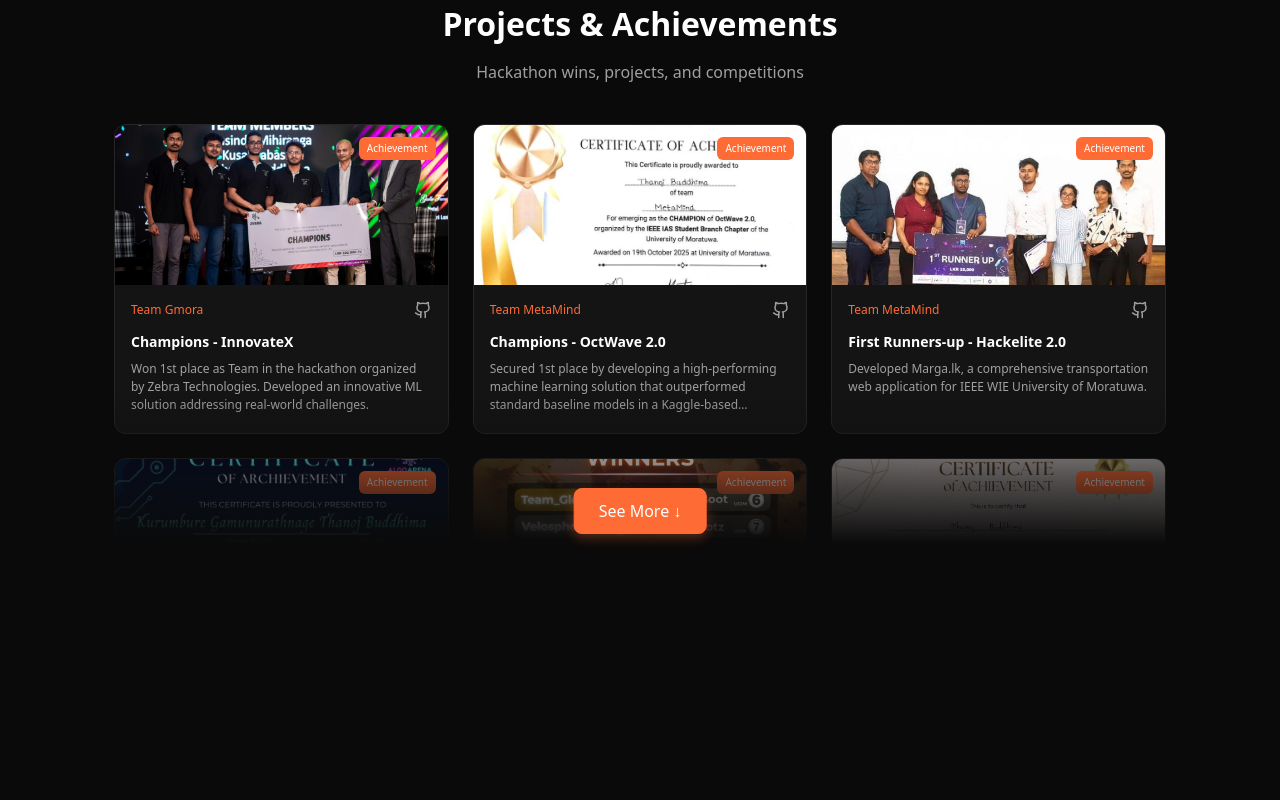
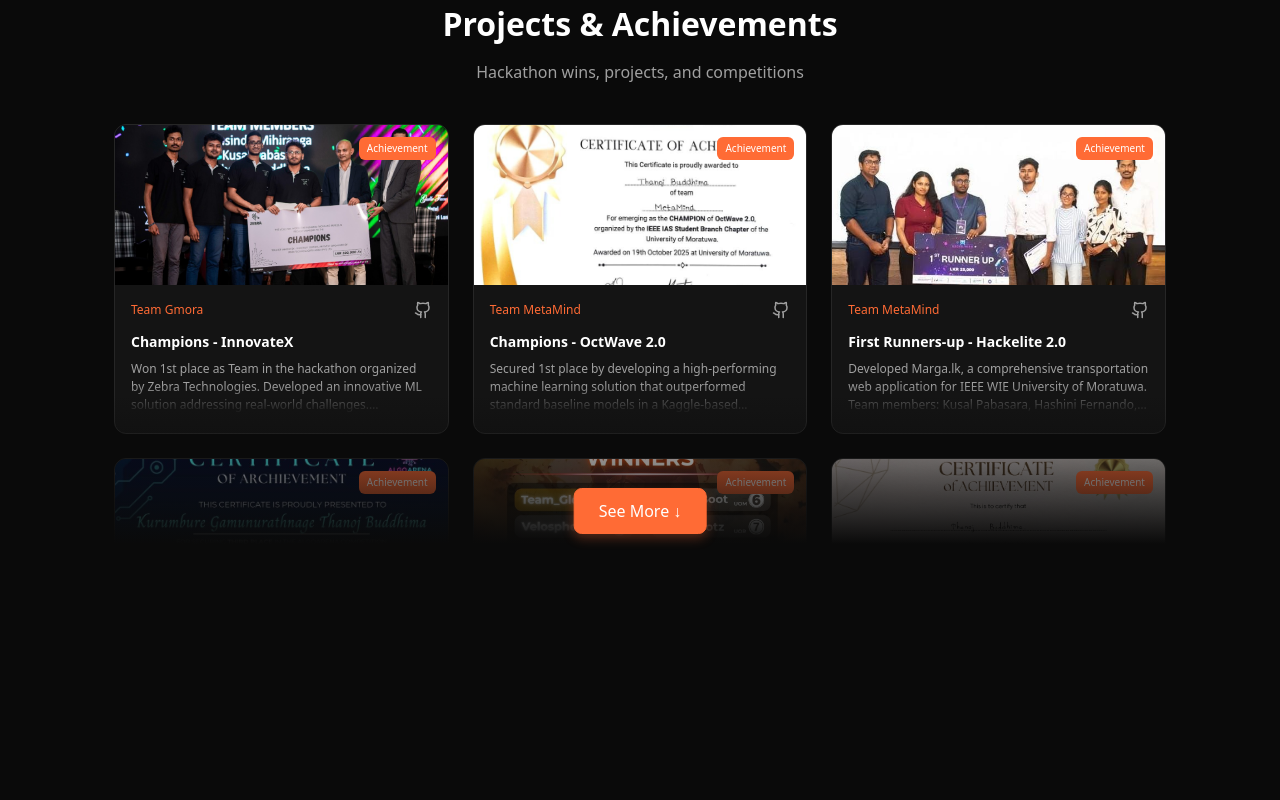
Before and after one commit to ThanojBuddhima/ThanojBuddhima.github.io, a React (Vite) app: page / in a window 1280 px wide. Shown: the part 1700-2500 px from the top of the page. Built offline with nearby package versions, Linux system fonts and the light colour scheme.

Commit message:
feat: implement minimal expandable project cards and update team details

```diff
--- a/src/components/ProjectsAndAchievements.tsx
+++ b/src/components/ProjectsAndAchievements.tsx
@@ -1,6 +1,6 @@
 import React, { useState } from 'react';
 import { motion } from 'motion/react';
-import { Github } from 'lucide-react';
+import { Github, ChevronDown, ChevronUp } from 'lucide-react';
 
 // Define the type for a project/achievement item
 export interface ProjectItem {
@@ -13,12 +13,11 @@ export interface ProjectItem {
   teamName?: string;
 }
 
-// Sample data - User will add their own projects and achievements
 const initialItems: ProjectItem[] = [
   {
     id: 'innovatex-champions',
     name: 'Champions - InnovateX',
-    shortDescription: 'Won 1st place as Team in the hackathon organized by Zebra Technologies. Developed an innovative ML solution addressing real-world challenges.',
+    shortDescription: 'Won 1st place as Team in the hackathon organized by Zebra Technologies. Developed an innovative ML solution addressing real-world challenges.\nTeam members: Kusal Pabasara, Pasidu Mihiranga, Kavinu Saputhanthri',
     githubUrl: 'https://github.com/ThanojBuddhima/ThanojBuddhima.github.io',
     images: ['/achievements/innovatex-champions.jpg'],
     type: 'achievement',
@@ -27,7 +26,7 @@ const initialItems: ProjectItem[] = [
   {
     id: 'octwave-champions',
     name: 'Champions - OctWave 2.0',
-    shortDescription: 'Secured 1st place by developing a high-performing machine learning solution that outperformed standard baseline models in a Kaggle-based competition.',
+    shortDescription: 'Secured 1st place by developing a high-performing machine learning solution that outperformed standard baseline models in a Kaggle-based competition.\nTeam members: Chanupa Hansaja, Kusal Pabasara, Suhas Dissanayake',
     githubUrl: 'https://github.com/ThanojBuddhima/ThanojBuddhima.github.io',
     images: ['/achievements/octwave-champions.jpg'],
     type: 'achievement',
@@ -36,7 +35,7 @@ const initialItems: ProjectItem[] = [
   {
     id: 'marga-lk-runners-up',
     name: 'First Runners-up - Hackelite 2.0',
-    shortDescription: 'Developed Marga.lk, a comprehensive transportation web application for IEEE WIE University of Moratuwa.',
+    shortDescription: 'Developed Marga.lk, a comprehensive transportation web application for IEEE WIE University of Moratuwa.\nTeam members: Kusal Pabasara, Hashini Fernando, Nethmini Pelige',
     githubUrl: 'https://github.com/ThanojBuddhima/ThanojBuddhima.github.io',
     images: ['/achievements/marga-lk-runners-up.jpg'],
     type: 'achievement',
@@ -45,7 +44,7 @@ const initialItems: ProjectItem[] = [
   {
     id: 'algoarena-runners-up',
     name: 'Second Runners-up - AlgoArena',
-    shortDescription: 'Secured 3rd Place as Team Gmora by developing Leo Connect, a full-stack mobile application supporting club operations and member coordination.',
+    shortDescription: 'Secured 3rd Place as Team Gmora by developing Leo Connect, a full-stack mobile application supporting club operations and member coordination.\nTeam members: Pasidu Mihiranga, Kusal Pabasara, Kavinu Saputhanthri',
     githubUrl: 'https://github.com/ThanojBuddhima/ThanojBuddhima.github.io',
     images: ['/achievements/algoarena-runners-up.jpg'],
     type: 'achievement',
@@ -54,7 +53,7 @@ const initialItems: ProjectItem[] = [
   {
     id: 'jpuraxtreme-6thplace',
     name: "6th place - J'PuraXtreme 2.0",
-    shortDescription: 'Secured 6th place by delivering a complete solution in a national-level 24-hour hackathon, demonstrating endurance, teamwork, and focused problem-solving.',
+    shortDescription: 'Secured 6th place by delivering a complete solution in a national-level 24-hour hackathon, demonstrating endurance, teamwork, and focused problem-solving.\nTeam members: Kusal Pabasara, Pasidu Mihiranga',
     githubUrl: 'https://github.com/ThanojBuddhima/ThanojBuddhima.github.io',
     images: ['/achievements/jpuraxtreme.jpg'],
     type: 'achievement',
@@ -63,7 +62,7 @@ const initialItems: ProjectItem[] = [
   {
     id: 'biofusion-2025',
     name: '5th place - BioFusion 2025',
-    shortDescription: 'Secured 5th place at BioFusion, a machine learning competition organized by the University of Sri Jayewardenepura, representing Team Gmora.',
+    shortDescription: 'Secured 5th place at BioFusion, a machine learning competition organized by the University of Sri Jayewardenepura, representing Team Gmora.\nTeam members: Chanupa Hansaja, Kusal Pabasara, Pasidu Mihiranga, Senuja Dilmith',
     githubUrl: 'https://github.com/ThanojBuddhima/ThanojBuddhima.github.io',
     images: ['/achievements/biofusion.jpg'],
     type: 'achievement',
@@ -72,15 +71,152 @@ const initialItems: ProjectItem[] = [
   {
     id: 'uoj-coders-finalists',
     name: 'Finalists - UOJ Coders v4.0',
-    shortDescription: 'Selected as finalists by delivering a strong solution through effective teamwork, problem-solving, and continuous learning in a competitive hackathon environment.',
+    shortDescription: 'Selected as finalists by delivering a strong solution through effective teamwork, problem-solving, and continuous learning in a competitive hackathon environment.\nTeam members: Kusal Pabasara',
     githubUrl: 'https://github.com/ThanojBuddhima/ThanojBuddhima.github.io',
     images: ['/achievements/uoj-coders-finalists.jpg'],
     type: 'achievement',
     teamName: 'DualDudes',
   },
+];
 
+interface ProjectCardProps {
+  item: ProjectItem;
+  index: number;
+  onExpand: () => void;
+}
 
-];
+function ProjectCard({ item, index, onExpand }: ProjectCardProps) {
+  const [isIndividualExpanded, setIsIndividualExpanded] = useState(false);
+
+  // Check if description is long enough to need "Show More"
+  const needsExpansion = item.shortDescription.length > 120 || item.shortDescription.includes('\n');
+
+  const handleToggle = () => {
+    if (!needsExpansion) return;
+    const newExpandedState = !isIndividualExpanded;
+    setIsIndividualExpanded(newExpandedState);
+    if (newExpandedState) {
+      onExpand(); // Keep section open if a card is expanded
+    }
+  };
+
+  return (
+    <motion.div
+      style={{
+        backgroundColor: 'var(--card)',
+        border: '1px solid var(--border)',
+        borderRadius: '12px',
+        overflow: 'hidden',
+        height: isIndividualExpanded ? 'auto' : '310px',
+        display: 'flex',
+        flexDirection: 'column',
+      }}
+      initial={{ opacity: 0, y: 20 }}
+      whileInView={{ opacity: 1, y: 0 }}
+      viewport={{ once: true }}
+      transition={{ duration: 0.3, delay: index * 0.1 }}
+      className="group hover:border-[#FF6B35] transition-all duration-300"
+    >
+      {/* Card Image */}
+      <div style={{ position: 'relative', height: '160px', overflow: 'hidden', flexShrink: 0 }}>
+        {item.images.length > 0 && (
+          <img
+            src={item.images[0]}
+            alt={item.name}
+            style={{ width: '100%', height: '100%', objectFit: 'cover' }}
+            className="group-hover:scale-105 transition-transform duration-300"
+          />
+        )}
+        {/* Type Badge */}
+        <span
+          style={{
+            position: 'absolute',
+            top: '12px',
+            right: '12px',
+            padding: '4px 8px',
+            fontSize: '10px',
+            fontWeight: '500',
+            borderRadius: '6px',
+            backgroundColor: '#FF6B35',
+            color: 'white',
+          }}
+        >
+          {item.type === 'project' ? 'Project' : 'Achievement'}
+        </span>
+      </div>
+
+      {/* Card Content */}
+      <div
+        style={{ padding: '16px', flexGrow: 1, display: 'flex', flexDirection: 'column', position: 'relative', cursor: needsExpansion ? 'pointer' : 'default' }}
+        onClick={handleToggle}
+      >
+        {/* Icons Row */}
+        <div style={{ display: 'flex', alignItems: 'center', justifyContent: 'space-between', marginBottom: '12px', minHeight: '18px' }}>
+          <div style={{ fontSize: '12px', color: '#FF6B35', fontWeight: '500' }}>
+            {item.teamName && `Team ${item.teamName}`}
+          </div>
+          {item.githubUrl && (
+            <a
+              href={item.githubUrl}
+              target="_blank"
+              rel="noopener noreferrer"
+              className="text-muted-foreground hover:text-[#FF6B35] transition-colors"
+              onClick={(e) => e.stopPropagation()}
+            >
+              <Github size={18} />
+            </a>
+          )}
+        </div>
+
+        {/* Title */}
+        <h3
+          style={{
+            fontSize: '14px',
+            fontWeight: '600',
+            marginBottom: '8px',
+            color: 'var(--foreground)',
+            overflow: 'hidden',
+            textOverflow: 'ellipsis',
+            whiteSpace: 'nowrap',
+          }}
+        >
+          <span className="group-hover:text-[#FF6B35] transition-colors">{item.name}</span>
+        </h3>
+
+        {/* Description */}
+        <div style={{ position: 'relative', overflow: 'hidden' }}>
+          <p
+            style={{
+              fontSize: '12px',
+              color: 'var(--muted-foreground)',
+              display: isIndividualExpanded ? 'block' : '-webkit-box',
+              WebkitLineClamp: isIndividualExpanded ? 'unset' : 3,
+              WebkitBoxOrient: 'vertical',
+              overflow: 'hidden',
+              whiteSpace: 'pre-line', // Important for \n support
+              lineHeight: '1.5',
+            }}
+          >
+            {item.shortDescription}
+          </p>
+
+          {needsExpansion && !isIndividualExpanded && (
+            <div style={{
+              position: 'absolute',
+              bottom: 0,
+              left: 0,
+              right: 0,
+              height: '30px',
+              background: 'linear-gradient(to bottom, transparent, var(--card))',
+              pointerEvents: 'none',
+              zIndex: 1,
+            }} />
+          )}
+        </div>
+      </div>
+    </motion.div>
+  );
+}
 
 export function ProjectsAndAchievements() {
   const [items] = useState<ProjectItem[]>(initialItems);
@@ -140,99 +276,12 @@ export function ProjectsAndAchievements() {
             transition={{ duration: 0.5, ease: 'easeInOut' }}
           >
             {items.map((item: ProjectItem, index: number) => (
-              <motion.div
+              <ProjectCard
                 key={item.id}
-                style={{
-                  backgroundColor: 'var(--card)',
-                  border: '1px solid var(--border)',
-                  borderRadius: '12px',
-                  overflow: 'hidden',
-                  height: '310px',
-                }}
-                initial={{ opacity: 0, y: 20 }}
-                whileInView={{ opacity: 1, y: 0 }}
-                viewport={{ once: true }}
-                transition={{ duration: 0.3, delay: index * 0.1 }}
-                className="group hover:border-[#FF6B35] transition-all duration-300"
-              >
-                {/* Card Image */}
-                <div style={{ position: 'relative', height: '160px', overflow: 'hidden' }}>
-                  {item.images.length > 0 && (
-                    <img
-                      src={item.images[0]}
-                      alt={item.name}
-                      style={{ width: '100%', height: '100%', objectFit: 'cover' }}
-                      className="group-hover:scale-105 transition-transform duration-300"
-                    />
-                  )}
-                  {/* Type Badge */}
-                  <span
-                    style={{
-                      position: 'absolute',
-                      top: '12px',
-                      right: '12px',
-                      padding: '4px 8px',
-                      fontSize: '10px',
-                      fontWeight: '500',
-                      borderRadius: '6px',
-                      backgroundColor: '#FF6B35',
-                      color: 'white',
-                    }}
-                  >
-                    {item.type === 'project' ? 'Project' : 'Achievement'}
-                  </span>
-                </div>
-
-                {/* Card Content */}
-                <div style={{ padding: '16px' }}>
-                  {/* Icons Row */}
-                  <div style={{ display: 'flex', alignItems: 'center', justifyContent: 'space-between', marginBottom: '12px', minHeight: '18px' }}>
-                    <div style={{ fontSize: '12px', color: '#FF6B35', fontWeight: '500' }}>
-                      {item.teamName && `Team ${item.teamName}`}
-                    </div>
-                    {item.githubUrl && (
-                      <a
-                        href={item.githubUrl}
-                        target="_blank"
-                        rel="noopener noreferrer"
-                        className="text-muted-foreground hover:text-[#FF6B35] transition-colors"
-                      >
-                        <Github size={18} />
-                      </a>
-                    )}
-                  </div>
-
-                  {/* Title */}
-                  <h3
-                    style={{
-                      fontSize: '14px',
-                      fontWeight: '600',
-                      marginBottom: '8px',
-                      color: 'var(--foreground)',
-                      overflow: 'hidden',
-                      textOverflow: 'ellipsis',
-                      whiteSpace: 'nowrap',
-                    }}
-                  >
-                    <span className="group-hover:text-[#FF6B35] transition-colors">{item.name}</span>
-                  </h3>
-
-                  {/* Description */}
-                  <p
-                    style={{
-                      fontSize: '12px',
-                      color: 'var(--muted-foreground)',
-                      marginBottom: '16px',
-                      display: '-webkit-box',
-                      WebkitLineClamp: 3,
-                      WebkitBoxOrient: 'vertical',
-                      overflow: 'hidden',
-                    }}
-                  >
-                    {item.shortDescription}
-                  </p>
-                </div>
-              </motion.div>
+                item={item}
+                index={index}
+                onExpand={() => setIsExpanded(true)}
+              />
             ))}
           </motion.div>
 
```
Also changed, not shown: 4 other files (tests, documents, lock files or other folders).
